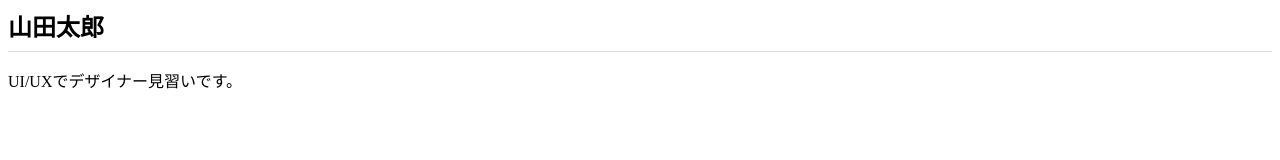
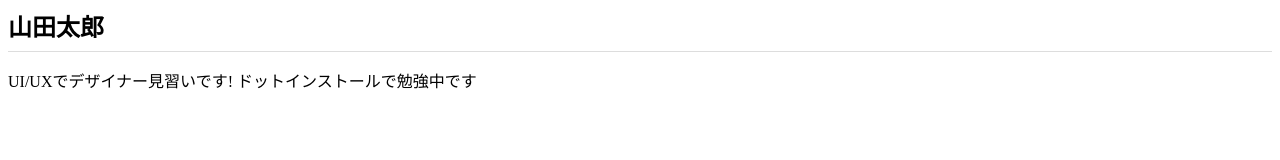
Before and after one commit to greenmusic412/-412.github.io, a plain HTML site: page index.html in a window 1280 px wide. Drawn offline with Linux system fonts and the light colour scheme.

Commit message:
Add files via upload

```diff
--- a/index.html
+++ b/index.html
@@ -7,6 +7,6 @@
   </head>
 <body>
   <h1>山田太郎</h1>
-  <p>UI/UXでデザイナー見習いです。</p>
+  <p>UI/UXでデザイナー見習いです! ドットインストールで勉強中です</p>
 </body>
 </html>
```
